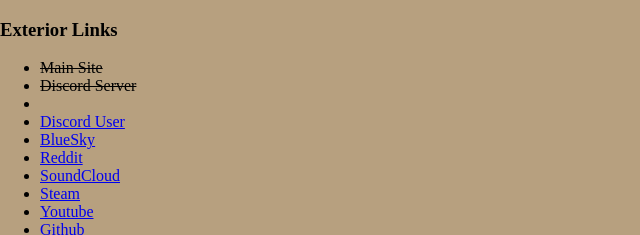
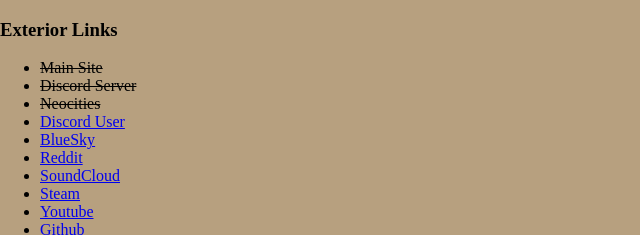
Before and after one commit to rainaprism/umbralway, a plain HTML site: page index.html in a window 1280 px wide. Shown: the top 235 px of the page, 0-640 px from the left. Drawn offline with Linux system fonts and the light colour scheme.

Commit message:
Forgotten link
Just remembered neocities link

```diff
--- a/index.html
+++ b/index.html
@@ -13,7 +13,7 @@
             <ul>
                 <li><span class="styletooltip" sscv="Its down until figure it out"><s>Main Site</s></span></li>
                 <li><span class="styletooltip" sscv="Not making said 'server' for now"><s>Discord Server</s></span></li>
-                <li></li>
+                <li><span class="styletooltip" sscv="WIP"><s>Neocities</s></span></li>
                 <li><a href="https://www.discordapp.com/users/284530729550086145">Discord User</a></li>
                 <li><a href="https://bsky.app/profile/umbralprism.bsky.social">BlueSky</a></li>
                 <li><a href="https://www.reddit.com/user/RainaPrism/">Reddit</a></li>
```
